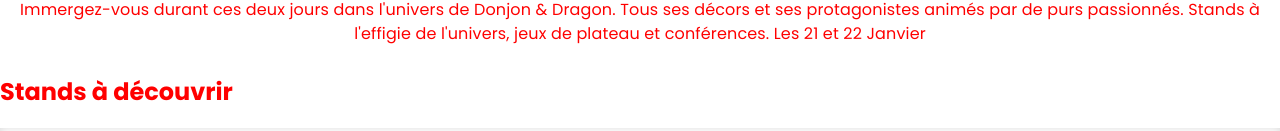
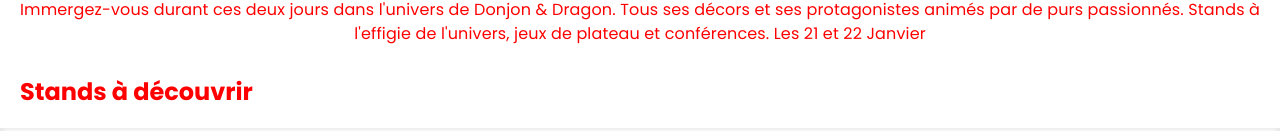
Before and after one commit to robinbaud/RPGaming-Fest, a React (Create React App) app in the folder rpgaming/: page / in a window 1280 px wide. Shown: the part 618-749 px from the top of the page. Built offline with nearby package versions, Linux system fonts and the light colour scheme; a web font is replaced by a local one.

Commit message:
Update App.js

```diff
--- a/rpgaming/src/App.js
+++ b/rpgaming/src/App.js
@@ -49,6 +49,7 @@
           color: "red",
           marginBottom: "20px",
           marginTop: "20px",
+          marginLeft: "20px",
         }}
       >
         Stands à découvrir
```
